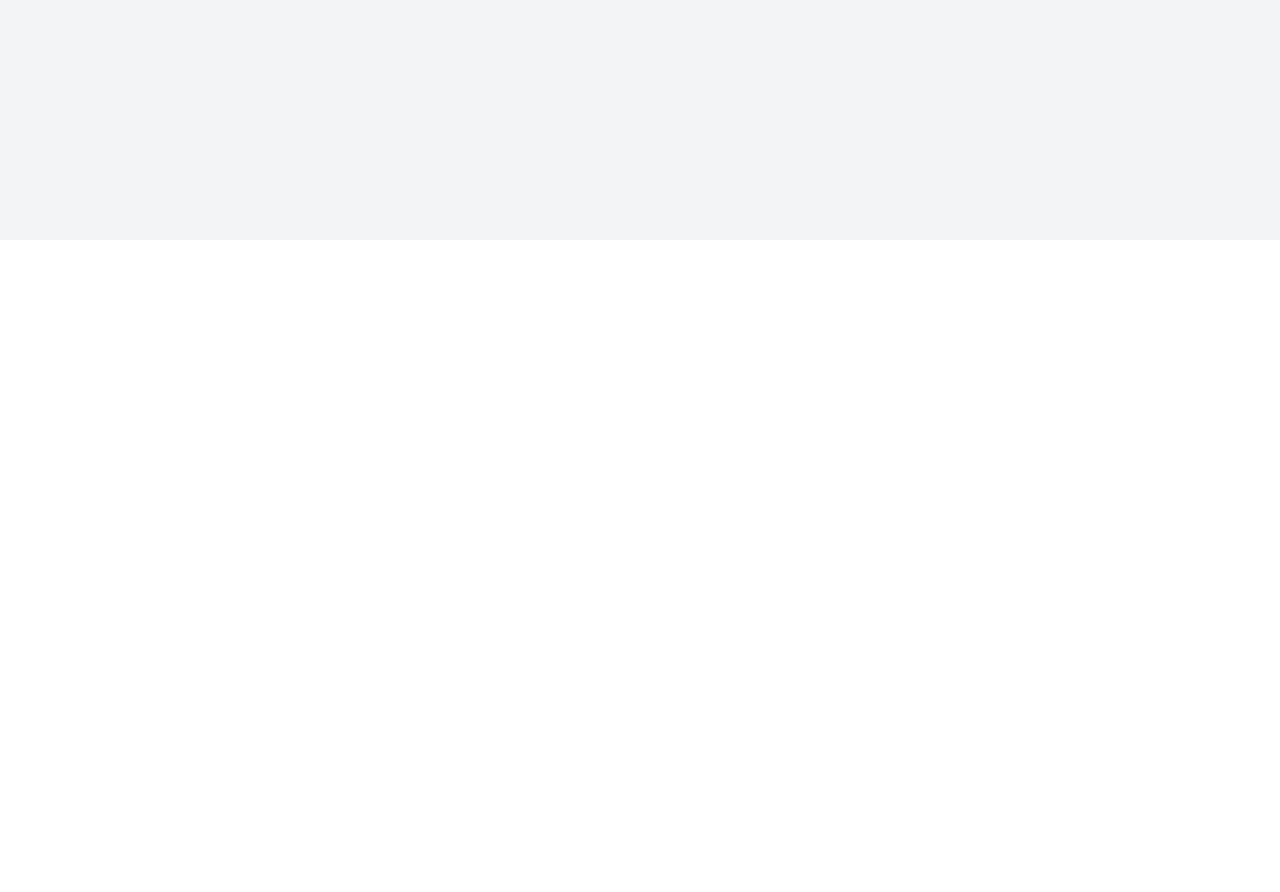
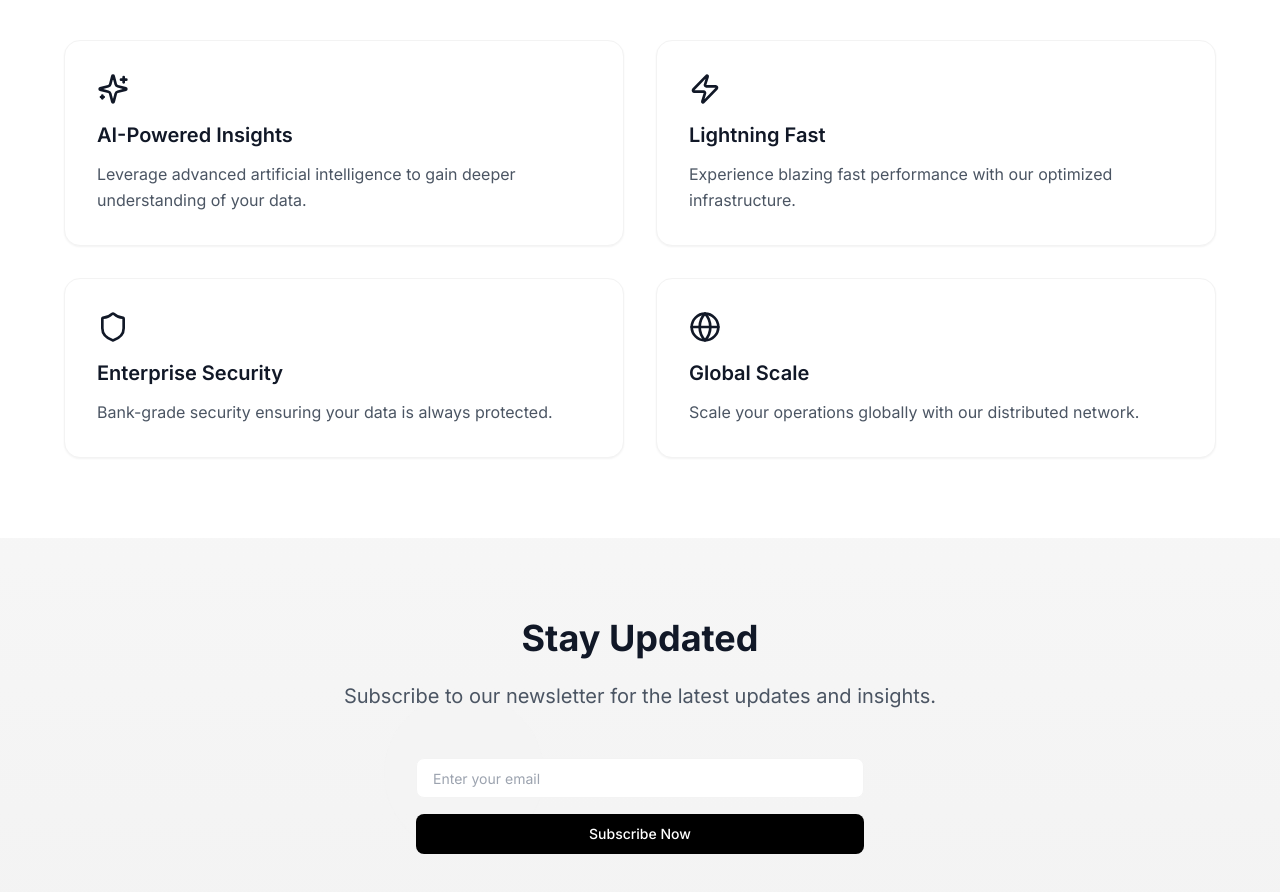
Before and after one commit to welyweah/whiteecho-website, a React (Vite) app: page / in a window 1280 px wide. Shown: the part 560-1452 px from the top of the page. Before the commit the page ends 800 px from the top, so only its background shows below. Built offline with nearby package versions, Linux system fonts and the light colour scheme.

Commit message:
Create white-themed website copy
This commit creates a copy of the existing website with a white theme, mirroring the design of the website at https://www.uthereal.ai/.  No specific implementation details are included.

```diff
--- a/package.json
+++ b/package.json
@@ -45,6 +45,7 @@
     "cmdk": "^1.0.0",
     "date-fns": "^3.6.0",
     "embla-carousel-react": "^8.3.0",
+    "framer-motion": "^12.4.2",
     "input-otp": "^1.2.4",
     "lucide-react": "^0.462.0",
     "next-themes": "^0.3.0",
--- /dev/null
+++ b/src/components/FeatureCard.tsx
@@ -0,0 +1,24 @@
+
+import React from 'react';
+import { motion } from 'framer-motion';
+
+interface FeatureCardProps {
+  title: string;
+  description: string;
+  icon: React.ReactNode;
+}
+
+const FeatureCard: React.FC<FeatureCardProps> = ({ title, description, icon }) => {
+  return (
+    <motion.div
+      whileHover={{ scale: 1.02 }}
+      className="bg-white p-8 rounded-2xl shadow-sm border border-primary-soft transition-all duration-300 hover:shadow-md"
+    >
+      <div className="mb-4 text-2xl">{icon}</div>
+      <h3 className="text-xl font-semibold mb-3">{title}</h3>
+      <p className="text-gray-600 leading-relaxed">{description}</p>
+    </motion.div>
+  );
+};
+
+export default FeatureCard;
--- /dev/null
+++ b/src/components/FloatingShapes.tsx
@@ -0,0 +1,15 @@
+
+import React from 'react';
+
+const FloatingShapes = () => {
+  return (
+    <div className="absolute inset-0 overflow-hidden pointer-events-none">
+      <div className="absolute top-20 left-[20%] w-32 h-32 bg-primary-soft rounded-full opacity-30 animate-float" />
+      <div className="absolute top-40 right-[25%] w-24 h-24 bg-accent-soft rounded-full opacity-20 animate-float-delayed" />
+      <div className="absolute bottom-20 left-[30%] w-40 h-40 bg-primary-muted rounded-full opacity-25 animate-float" />
+      <div className="absolute top-[60%] right-[15%] w-28 h-28 bg-accent rounded-full opacity-30 animate-float-delayed" />
+    </div>
+  );
+};
+
+export default FloatingShapes;
--- /dev/null
+++ b/src/components/Newsletter.tsx
@@ -0,0 +1,31 @@
+
+import React from 'react';
+import { Button } from "@/components/ui/button";
+import { Input } from "@/components/ui/input";
+
+const Newsletter = () => {
+  const handleSubmit = (e: React.FormEvent) => {
+    e.preventDefault();
+    // Handle newsletter subscription
+  };
+
+  return (
+    <div className="w-full max-w-md mx-auto">
+      <form onSubmit={handleSubmit} className="space-y-4">
+        <Input
+          type="email"
+          placeholder="Enter your email"
+          className="w-full px-4 py-3 rounded-lg bg-white border border-primary-soft focus:outline-none focus:ring-2 focus:ring-primary-soft transition-all duration-300"
+        />
+        <Button
+          type="submit"
+          className="w-full bg-black text-white hover:bg-gray-900 transition-all duration-300 rounded-lg py-3"
+        >
+          Subscribe Now
+        </Button>
+      </form>
+    </div>
+  );
+};
+
+export default Newsletter;
--- a/src/index.css
+++ b/src/index.css
@@ -1,101 +1,29 @@
+
+@import url('https://fonts.googleapis.com/css2?family=Inter:wght@400;500;600;700&display=swap');
+
 @tailwind base;
 @tailwind components;
 @tailwind utilities;
 
 @layer base {
-  :root {
-    --background: 0 0% 100%;
-    --foreground: 222.2 84% 4.9%;
-
-    --card: 0 0% 100%;
-    --card-foreground: 222.2 84% 4.9%;
-
-    --popover: 0 0% 100%;
-    --popover-foreground: 222.2 84% 4.9%;
-
-    --primary: 222.2 47.4% 11.2%;
-    --primary-foreground: 210 40% 98%;
-
-    --secondary: 210 40% 96.1%;
-    --secondary-foreground: 222.2 47.4% 11.2%;
-
-    --muted: 210 40% 96.1%;
-    --muted-foreground: 215.4 16.3% 46.9%;
-
-    --accent: 210 40% 96.1%;
-    --accent-foreground: 222.2 47.4% 11.2%;
-
-    --destructive: 0 84.2% 60.2%;
-    --destructive-foreground: 210 40% 98%;
-
-    --border: 214.3 31.8% 91.4%;
-    --input: 214.3 31.8% 91.4%;
-    --ring: 222.2 84% 4.9%;
-
-    --radius: 0.5rem;
-
-    --sidebar-background: 0 0% 98%;
-
-    --sidebar-foreground: 240 5.3% 26.1%;
-
-    --sidebar-primary: 240 5.9% 10%;
-
-    --sidebar-primary-foreground: 0 0% 98%;
-
-    --sidebar-accent: 240 4.8% 95.9%;
-
-    --sidebar-accent-foreground: 240 5.9% 10%;
-
-    --sidebar-border: 220 13% 91%;
-
-    --sidebar-ring: 217.2 91.2% 59.8%;
+  html {
+    font-family: 'Inter', sans-serif;
+    scroll-behavior: smooth;
   }
 
-  .dark {
-    --background: 222.2 84% 4.9%;
-    --foreground: 210 40% 98%;
+  body {
+    @apply bg-white text-gray-900 antialiased;
+  }
 
-    --card: 222.2 84% 4.9%;
-    --card-foreground: 210 40% 98%;
-
-    --popover: 222.2 84% 4.9%;
-    --popover-foreground: 210 40% 98%;
-
-    --primary: 210 40% 98%;
-    --primary-foreground: 222.2 47.4% 11.2%;
-
-    --secondary: 217.2 32.6% 17.5%;
-    --secondary-foreground: 210 40% 98%;
-
-    --muted: 217.2 32.6% 17.5%;
-    --muted-foreground: 215 20.2% 65.1%;
-
-    --accent: 217.2 32.6% 17.5%;
-    --accent-foreground: 210 40% 98%;
-
-    --destructive: 0 62.8% 30.6%;
-    --destructive-foreground: 210 40% 98%;
-
-    --border: 217.2 32.6% 17.5%;
-    --input: 217.2 32.6% 17.5%;
-    --ring: 212.7 26.8% 83.9%;
-    --sidebar-background: 240 5.9% 10%;
-    --sidebar-foreground: 240 4.8% 95.9%;
-    --sidebar-primary: 224.3 76.3% 48%;
-    --sidebar-primary-foreground: 0 0% 100%;
-    --sidebar-accent: 240 3.7% 15.9%;
-    --sidebar-accent-foreground: 240 4.8% 95.9%;
-    --sidebar-border: 240 3.7% 15.9%;
-    --sidebar-ring: 217.2 91.2% 59.8%;
+  ::selection {
+    @apply bg-black text-white;
   }
 }
 
-@layer base {
-  * {
-    @apply border-border;
-  }
+.glass-card {
+  @apply backdrop-blur-md bg-white/80 border border-white/20;
+}
 
-  body {
-    @apply bg-background text-foreground;
-  }
+.text-balance {
+  text-wrap: balance;
 }
--- a/src/pages/Index.tsx
+++ b/src/pages/Index.tsx
@@ -1,12 +1,90 @@
-// Update this page (the content is just a fallback if you fail to update the page)
+
+import React from 'react';
+import { motion } from 'framer-motion';
+import FloatingShapes from '../components/FloatingShapes';
+import FeatureCard from '../components/FeatureCard';
+import Newsletter from '../components/Newsletter';
+import { Sparkles, Zap, Shield, Globe } from 'lucide-react';
 
 const Index = () => {
+  const features = [
+    {
+      icon: <Sparkles className="w-8 h-8" />,
+      title: "AI-Powered Insights",
+      description: "Leverage advanced artificial intelligence to gain deeper understanding of your data."
+    },
+    {
+      icon: <Zap className="w-8 h-8" />,
+      title: "Lightning Fast",
+      description: "Experience blazing fast performance with our optimized infrastructure."
+    },
+    {
+      icon: <Shield className="w-8 h-8" />,
+      title: "Enterprise Security",
+      description: "Bank-grade security ensuring your data is always protected."
+    },
+    {
+      icon: <Globe className="w-8 h-8" />,
+      title: "Global Scale",
+      description: "Scale your operations globally with our distributed network."
+    }
+  ];
+
   return (
-    <div className="min-h-screen flex items-center justify-center bg-gray-100">
-      <div className="text-center">
-        <h1 className="text-4xl font-bold mb-4">Welcome to Your Blank App</h1>
-        <p className="text-xl text-gray-600">Start building your amazing project here!</p>
-      </div>
+    <div className="min-h-screen bg-gradient-to-b from-white to-primary-soft relative overflow-hidden">
+      <FloatingShapes />
+
+      {/* Hero Section */}
+      <section className="relative pt-32 pb-20 px-6">
+        <div className="max-w-6xl mx-auto text-center">
+          <motion.div
+            initial={{ opacity: 0, y: 20 }}
+            animate={{ opacity: 1, y: 0 }}
+            transition={{ duration: 0.8 }}
+          >
+            <h1 className="text-5xl md:text-7xl font-bold mb-6 bg-clip-text text-transparent bg-gradient-to-r from-gray-900 to-gray-600">
+              The Future of AI
+            </h1>
+            <p className="text-xl md:text-2xl text-gray-600 mb-12 max-w-3xl mx-auto">
+              Experience the next generation of artificial intelligence, designed to transform your business.
+            </p>
+          </motion.div>
+        </div>
+      </section>
+
+      {/* Features Section */}
+      <section className="py-20 px-6 bg-white relative">
+        <div className="max-w-6xl mx-auto">
+          <h2 className="text-3xl md:text-4xl font-bold text-center mb-16">
+            Powerful Features
+          </h2>
+          <div className="grid grid-cols-1 md:grid-cols-2 gap-8">
+            {features.map((feature, index) => (
+              <motion.div
+                key={feature.title}
+                initial={{ opacity: 0, y: 20 }}
+                animate={{ opacity: 1, y: 0 }}
+                transition={{ delay: index * 0.2 }}
+              >
+                <FeatureCard {...feature} />
+              </motion.div>
+            ))}
+          </div>
+        </div>
+      </section>
+
+      {/* Newsletter Section */}
+      <section className="py-20 px-6 relative">
+        <div className="max-w-6xl mx-auto text-center">
+          <h2 className="text-3xl md:text-4xl font-bold mb-6">
+            Stay Updated
+          </h2>
+          <p className="text-xl text-gray-600 mb-12 max-w-2xl mx-auto">
+            Subscribe to our newsletter for the latest updates and insights.
+          </p>
+          <Newsletter />
+        </div>
+      </section>
     </div>
   );
 };
--- a/tailwind.config.ts
+++ b/tailwind.config.ts
@@ -1,3 +1,4 @@
+
 import type { Config } from "tailwindcss";
 
 export default {
@@ -12,85 +13,54 @@ export default {
   theme: {
     container: {
       center: true,
-			padding: '2rem',
+      padding: "2rem",
       screens: {
-				'2xl': '1400px'
-			}
+        "2xl": "1400px",
+      },
     },
     extend: {
       colors: {
-				border: 'hsl(var(--border))',
-				input: 'hsl(var(--input))',
-				ring: 'hsl(var(--ring))',
-				background: 'hsl(var(--background))',
-				foreground: 'hsl(var(--foreground))',
+        border: "hsl(var(--border))",
+        input: "hsl(var(--input))",
+        ring: "hsl(var(--ring))",
+        background: "hsl(var(--background))",
+        foreground: "hsl(var(--foreground))",
         primary: {
-					DEFAULT: 'hsl(var(--primary))',
-					foreground: 'hsl(var(--primary-foreground))'
-				},
-				secondary: {
-					DEFAULT: 'hsl(var(--secondary))',
-					foreground: 'hsl(var(--secondary-foreground))'
-				},
-				destructive: {
-					DEFAULT: 'hsl(var(--destructive))',
-					foreground: 'hsl(var(--destructive-foreground))'
-				},
-				muted: {
-					DEFAULT: 'hsl(var(--muted))',
-					foreground: 'hsl(var(--muted-foreground))'
+          DEFAULT: "#ffffff",
+          soft: "#f3f3f3",
+          muted: "#f1f1f1",
         },
         accent: {
-					DEFAULT: 'hsl(var(--accent))',
-					foreground: 'hsl(var(--accent-foreground))'
+          DEFAULT: "#eee",
+          soft: "#f5f5f5",
         },
-				popover: {
-					DEFAULT: 'hsl(var(--popover))',
-					foreground: 'hsl(var(--popover-foreground))'
-				},
-				card: {
-					DEFAULT: 'hsl(var(--card))',
-					foreground: 'hsl(var(--card-foreground))'
-				},
-				sidebar: {
-					DEFAULT: 'hsl(var(--sidebar-background))',
-					foreground: 'hsl(var(--sidebar-foreground))',
-					primary: 'hsl(var(--sidebar-primary))',
-					'primary-foreground': 'hsl(var(--sidebar-primary-foreground))',
-					accent: 'hsl(var(--sidebar-accent))',
-					'accent-foreground': 'hsl(var(--sidebar-accent-foreground))',
-					border: 'hsl(var(--sidebar-border))',
-					ring: 'hsl(var(--sidebar-ring))'
-				}
-			},
-			borderRadius: {
-				lg: 'var(--radius)',
-				md: 'calc(var(--radius) - 2px)',
-				sm: 'calc(var(--radius) - 4px)'
       },
       keyframes: {
-				'accordion-down': {
-					from: {
-						height: '0'
+        "float": {
+          "0%, 100%": { transform: "translateY(0)" },
+          "50%": { transform: "translateY(-20px)" },
         },
-					to: {
-						height: 'var(--radix-accordion-content-height)'
-					}
+        "float-delayed": {
+          "0%, 100%": { transform: "translateY(-10px)" },
+          "50%": { transform: "translateY(10px)" },
         },
-				'accordion-up': {
-					from: {
-						height: 'var(--radix-accordion-content-height)'
+        "fade-in-up": {
+          "0%": {
+            opacity: "0",
+            transform: "translateY(20px)",
           },
-					to: {
-						height: '0'
-					}
-				}
+          "100%": {
+            opacity: "1",
+            transform: "translateY(0)",
+          },
+        },
       },
       animation: {
-				'accordion-down': 'accordion-down 0.2s ease-out',
-				'accordion-up': 'accordion-up 0.2s ease-out'
-			}
-		}
+        "float": "float 6s ease-in-out infinite",
+        "float-delayed": "float-delayed 7s ease-in-out infinite",
+        "fade-in-up": "fade-in-up 0.5s ease-out forwards",
+      },
+    },
   },
   plugins: [require("tailwindcss-animate")],
 } satisfies Config;
```
Also changed, not shown: 1 other file (tests, documents, lock files or other folders). Lines whose indentation alone changed are shown as unchanged.
